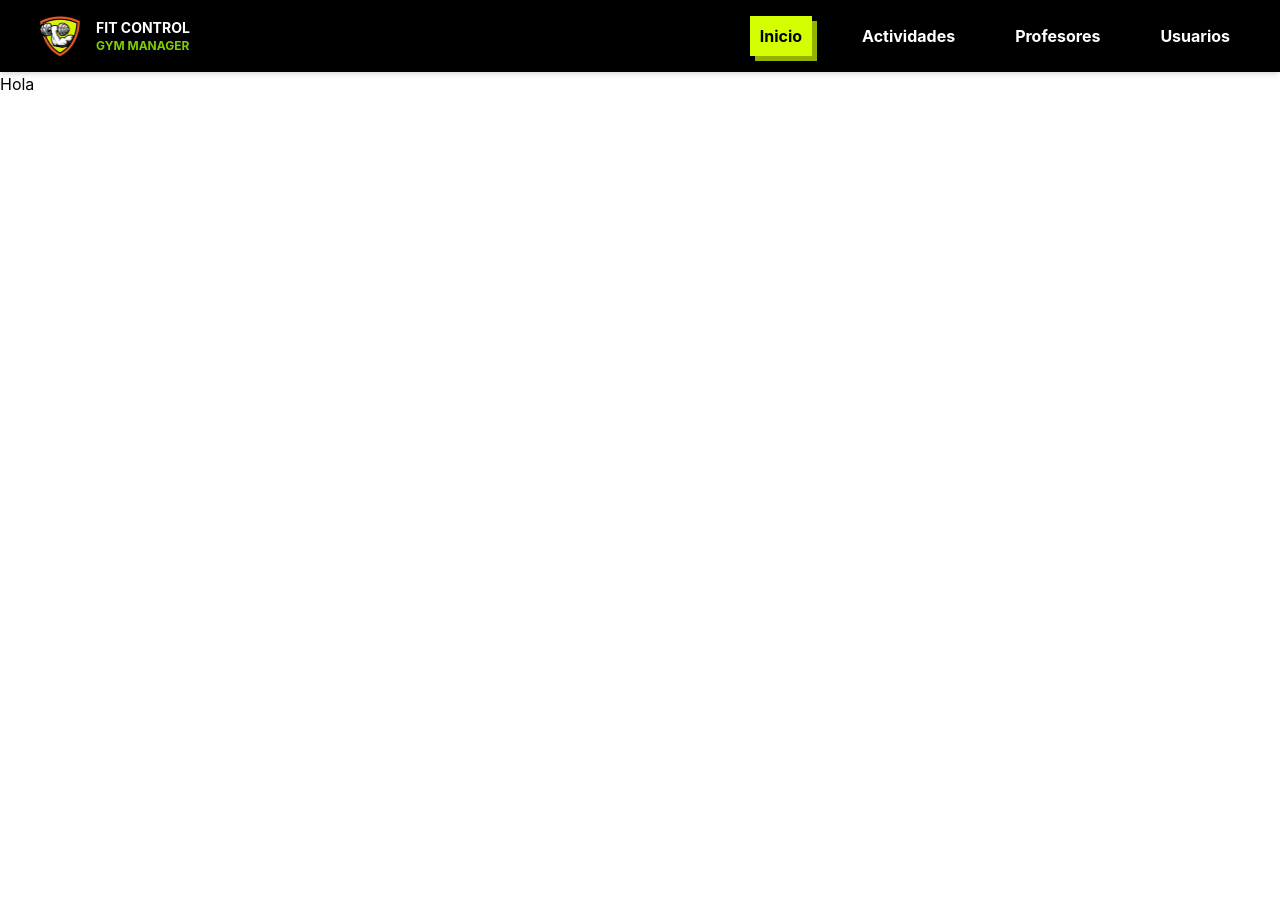
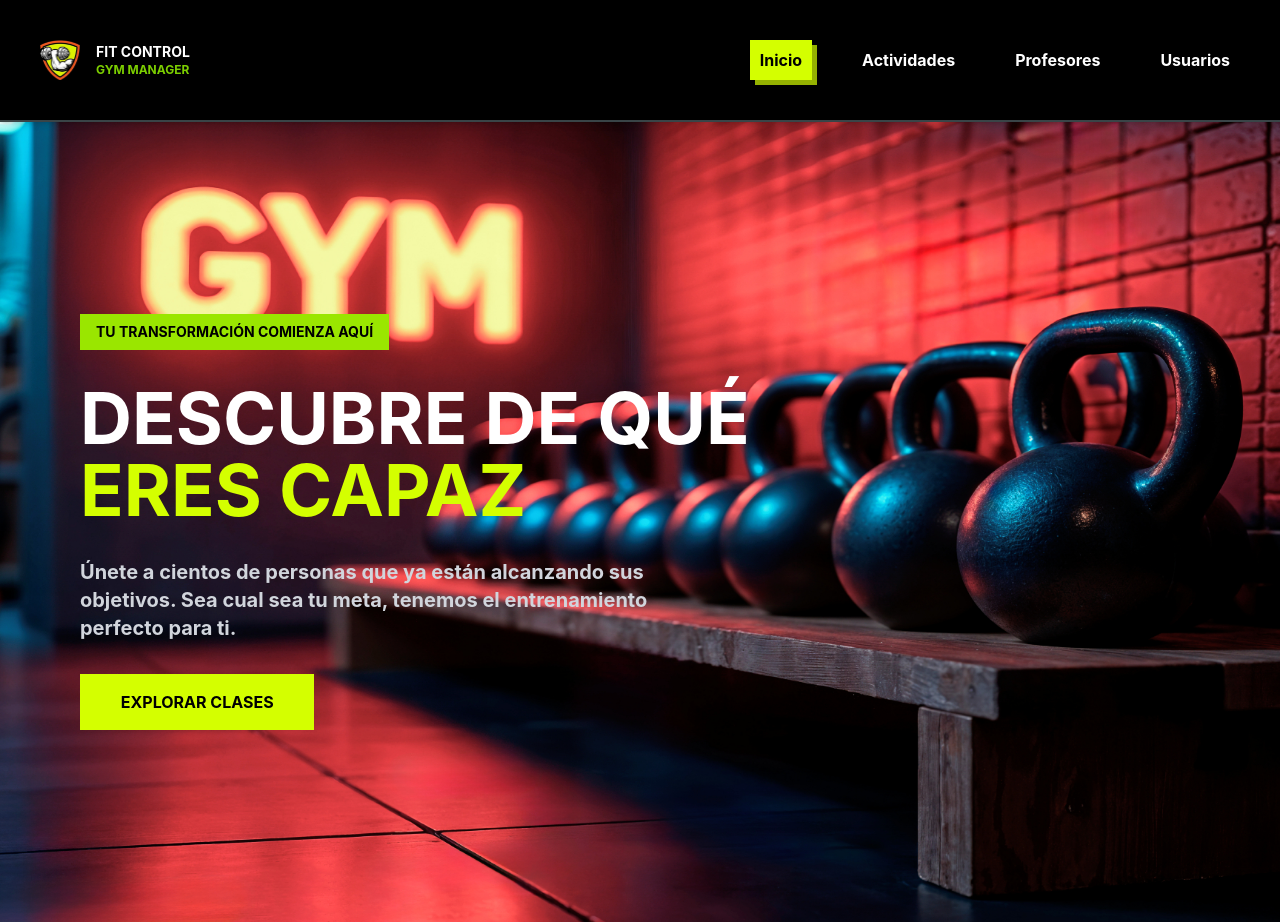
Before and after one commit to Grupo-2-FitControl/FitControl-Frontend, a React (Vite) app: page / in a window 1280 px wide. Before the commit the page ends 800 px from the top, so only its background shows below. Built offline with nearby package versions, Linux system fonts and the light colour scheme.

Commit message:
fix: I fix bannr background image and navbar cmponent to make good responsive

```diff
--- a/index.html
+++ b/index.html
@@ -4,6 +4,10 @@
     <meta charset="UTF-8" />
     <link rel="icon" type="image/svg+xml" href="/favicon.svg" />
     <meta name="viewport" content="width=device-width, initial-scale=1.0" />
+    <link
+      href="https://fonts.googleapis.com/css2?family=Bebas+Neue&display=swap"
+      rel="stylesheet"
+    />
     <title>fitcontrol-frontend</title>
   </head>
   <body>
--- a/src/components/homepage/Banner.jsx
+++ b/src/components/homepage/Banner.jsx
@@ -0,0 +1,33 @@
+function Banner() {
+  return (
+    <section className="relative min-h-screen flex items-center bg-[url('/src/assets/bannerBackground.jpg')] bg-cover bg-center p-6 md:p-20">
+
+
+      <div className="relative font-bold flex flex-col gap-8 max-w-3xl">
+        <div className="text-black bg-lime-400 px-4 py-2 inline-block text-sm uppercase w-fit">
+          Tu transformación comienza aquí
+        </div>
+
+        <h1 className="uppercase leading-tight">
+          <span className="block text-primary text-4xl md:text-6xl lg:text-7xl">
+            Descubre de qué
+          </span>
+          <span className="block text-secondary text-4xl md:text-6xl lg:text-7xl">
+            eres capaz
+          </span>
+        </h1>
+
+        <p className="text-gray-300 text-lg md:text-xl max-w-xl">
+          Únete a cientos de personas que ya están alcanzando sus objetivos. Sea
+          cual sea tu meta, tenemos el entrenamiento perfecto para ti.
+        </p>
+          <button className="uppercase text-black background-primary p-4 w-[35%] cursor-pointer">
+            Explorar Clases
+          </button>
+
+      </div>
+    </section>
+  );
+}
+
+export default Banner;
--- a/src/components/layout/Layout.jsx
+++ b/src/components/layout/Layout.jsx
@@ -2,10 +2,9 @@ import Navbar from "./Navbar";
 import { Outlet } from "react-router-dom";
 function Layout() {
   return (
-    <div>
-      <Navbar/>
-
-      <main>
+    <div className="flex flex-col min-h-screen">
+      <Navbar />
+      <main className="flex-1">
         <Outlet />
       </main>
     </div>
--- a/src/components/layout/Navbar.jsx
+++ b/src/components/layout/Navbar.jsx
@@ -1,33 +1,31 @@
 import { useState, useEffect } from "react";
-import { NavLink } from "react-router-dom";
-import { useLocation } from "react-router-dom";
+import { NavLink, useLocation } from "react-router-dom";
 
 function Navbar() {
   const [visible, setVisible] = useState(false);
+  const location = useLocation();
 
-  const location = useLocation();
+  const navLinks = [
+    { to: "/", label: "Inicio" },
+    { to: "/activities", label: "Actividades" },
+    { to: "/teachers", label: "Profesores" },
+    { to: "/users", label: "Usuarios" },
+  ];
 
   useEffect(() => {
     setVisible(false);
   }, [location.pathname]);
 
   return (
-    <header className="shadow-md sticky top-0 z-50 background flex flex-col lg:flex-row justify-between items-center px-6">
-      <div className="w-full flex justify-between items-center gap-4 border-b-2 border-gray-500 p-4 lg:border-none lg:w-auto">
-        <button
-          className="text-primary lg:hidden"
-          onClick={() => setVisible((prev) => !prev)}
-        >
-          {visible ? "✕" : "☰"}
-        </button>
-
-        <div className="flex items-center gap-4 text-center">
+    <>
+      <header className="sticky top-0 z-50 bg-black shadow-md ">
+        <div className="flex justify-between items-center p-10 border-b-2 border-mist-700">
+          <div className="flex items-center gap-4">
             <img
               src="src/assets/LogoFitControlGym.png"
               alt="Logo del gimnasio"
               className="w-10 h-10"
             />
-
             <div className="flex flex-col items-start">
               <span className="font-bold text-sm uppercase text-primary">
                 Fit Control
@@ -37,65 +35,65 @@ function Navbar() {
               </p>
             </div>
           </div>
-      </div>
 
-      <nav
-        className={`transition-all duration-300 ease-in-out p-4 w-full lg:w-auto ${visible ? "block" : "hidden"} lg:block lg:opacity-100 z-50`}
+          <button
+            className="text-primary lg:hidden text-2xl leading-none"
+            onClick={() => setVisible((prev) => !prev)}
+            aria-label="Menú"
           >
-        <ul className="flex flex-col gap-3 items-center w-full text-center lg:flex-row lg:gap-10">
-          <li>
+            {visible ? "✕" : "☰"}
+          </button>
+
+          <nav className="hidden lg:flex">
+            <ul className="flex gap-10">
+              {navLinks.map(({ to, label }) => (
+                <li key={to}>
                   <NavLink
-              to={"/"}
-              onClick={() => setVisible(false)}
+                    to={to}
                     className={({ isActive }) =>
                       isActive ? "nav-active" : "nav-link"
                     }
                   >
-              Inicio
+                    {label}
                   </NavLink>
                 </li>
-          <li>
+              ))}
+            </ul>
+          </nav>
+        </div>
+
+        <nav
+          className={`border-b-2 border-mist-700 ${
+            visible ? "max-h-96 opacity-100" : "max-h-0 opacity-0"
+          } lg:hidden overflow-hidden transition-all duration-300`}
+        >
+          <ul className="flex flex-col items-center gap-4">
+            {navLinks.map(({ to, label }) => (
+              <li key={to} className="w-full text-center">
                 <NavLink
-              to={"/activities"}
+                  to={to}
                   onClick={() => setVisible(false)}
                   className={({ isActive }) =>
-                isActive ? "nav-active" : "nav-link"
+                    isActive
+                      ? "nav-active block w-full"
+                      : "nav-link block w-full"
                   }
                 >
-              Actividades
+                  {label}
                 </NavLink>
               </li>
-          <li>
-            <NavLink
-              to={"/teachers"}
-              onClick={() => setVisible(false)}
-              className={({ isActive }) =>
-                isActive ? "nav-active" : "nav-link"
-              }
-            >
-              Profesores
-            </NavLink>
-          </li>
-          <li>
-            <NavLink
-              to={"/users"}
-              onClick={() => setVisible(false)}
-              className={({ isActive }) =>
-                isActive ? "nav-active" : "nav-link"
-              }
-            >
-              Usuarios
-            </NavLink>
-          </li>
+            ))}
           </ul>
         </nav>
+      </header>
+
       {visible && (
         <div
-          className="fixed inset-0 bg-black/30 lg:hidden"
+          className="fixed inset-0 bg-black/40 z-40 lg:hidden"
           onClick={() => setVisible(false)}
         />
       )}
-    </header>
+    </>
   );
 }
 
--- a/src/index.css
+++ b/src/index.css
@@ -35,10 +35,10 @@
   background-color: var(--background);
 }
 .background-primary {
-  background-color: var(--text-primary);
+  background-color: var(--text-secondary);
 }
 .background-secondary {
-  background-color: var(--text-secondary);
+  background-color: var(--text-terciary);
 }
 .border-primary {
   border: 3px solid var(--text-primary);
@@ -47,7 +47,7 @@
   border: 3px solid var(--text-secondary);
 }
 .nav-link {
-  width: 80%;
+  width: 100%;
   color: var(--text-primary);
   transition: all 0.3s;
   padding: 10px;
@@ -55,10 +55,7 @@
 }
 
 .nav-link:hover {
-  transform: translate(-2px, -2px);
-  color: black;
-  background-color: var(--text-secondary);
-  box-shadow: 5px 5px 0 #95b201;
+  background-color: rgba(55, 55, 55, 0.5);
 }
 .nav-active {
   background: #d4ff00;
--- a/src/pages/homepage/Homepage.jsx
+++ b/src/pages/homepage/Homepage.jsx
@@ -1,6 +1,9 @@
+import Banner from "../../components/homepage/Banner"
 function Homepage(){
     return(
-        <h1>Hola</h1>
+        <article>
+            <Banner/>
+        </article>
     )
 }
 export default Homepage;
--- a/tailwind.config.js
+++ b/tailwind.config.js
@@ -6,6 +6,9 @@ export default {
   ],
   theme: {
     extend: {
+      fontFamily: {
+        gym: ['"Bebas Neue"', 'sans-serif'],
+      },
       colors: {
         "fit-green": "#CCFF00",
         "fit-dark": "#0A0A0A",
```
Also changed, not shown: src/assets/bannerBackground.jpg (added). Lines whose indentation alone changed are shown as unchanged.
